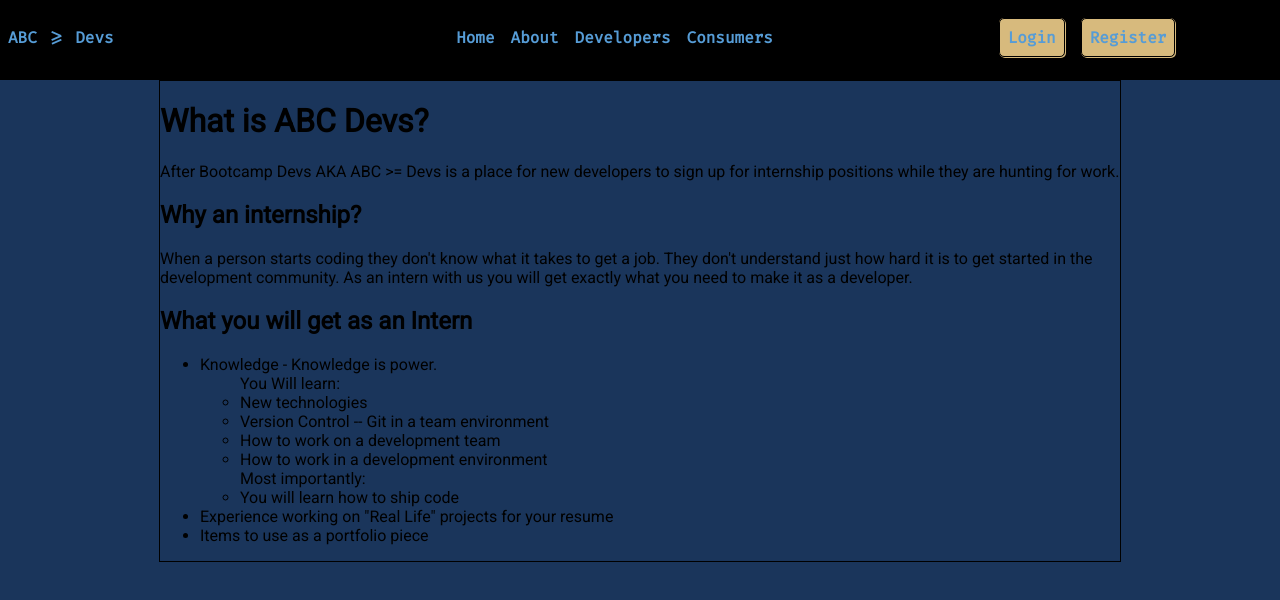
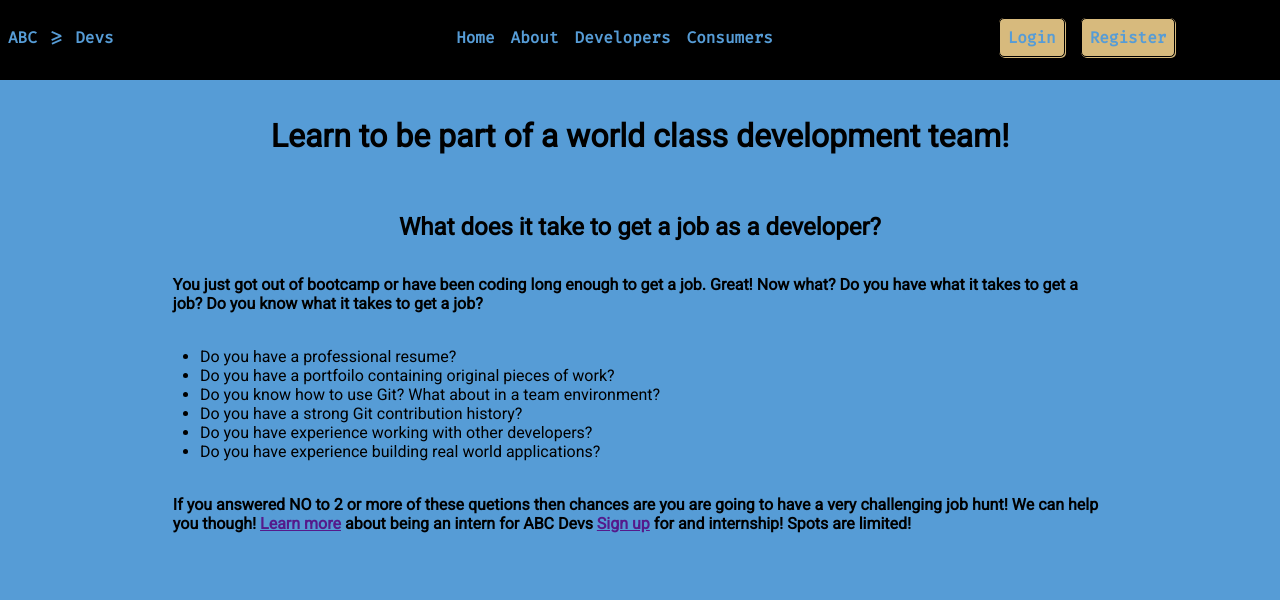
Before and after one commit to skylerwebdev/abc-devs, a React (Create React App) app: page / in a window 1280 px wide. Shown: the top 600 px of the page. Built offline with nearby package versions, Linux system fonts and the light colour scheme.

Commit message:
Original Site

```diff
--- a/src/App.css
+++ b/src/App.css
@@ -7,7 +7,6 @@
 
 @media screen and (min-width: 768px) {
   .App{
-    border: 1px solid black;
     width: 75%;
     margin: 0 auto;
   }
--- a/src/components/NavBar.jsx
+++ b/src/components/NavBar.jsx
@@ -26,7 +26,7 @@ const NavBar = () => {
             </div>
             <div className={!open || size.width > 768 ? "nCt hidden" : "nCt"}>
             <NL className="nL" exact to='/'>Home</NL>
-            <NL className="nL" to='#'>About</NL>
+            <NL className="nL" to='/about'>About</NL>
             <NL className="nL" to='#'>Developers</NL>
             <NL className="nL" to='#'>Consumers</NL>
             </div>
--- a/src/configs/AppRouter.jsx
+++ b/src/configs/AppRouter.jsx
@@ -3,11 +3,13 @@ import { Route as R, Switch} from 'react-router-dom'
 import Home from '../pages/Home'
 import Login from '../pages/Login'
 import Hello from '../pages/Hello'
+import About from '../pages/About'
 const AppRouter = () => {
     return (
         <div>
             <Switch>
             <R exact path='/'>{Home}</R>
+    <R path="/about">{About}</R>
             <R path='/hello'>{Hello}</R>
     <R exact path='/login'>{Login}</R>
     </Switch>
--- a/src/index.css
+++ b/src/index.css
@@ -5,7 +5,7 @@ body {
     sans-serif;
   -webkit-font-smoothing: antialiased;
   -moz-osx-font-smoothing: grayscale;
-  background-color: #1a355b;
+  background-color: #569cd6;
 }
 
 code {
--- /dev/null
+++ b/src/pages/About.jsx
@@ -0,0 +1,45 @@
+import React from 'react'
+import '../styles/Pages.css'
+const About = () => {
+    return (
+        <div className="pageMain">
+            <div className="pageTop">
+                <div className="ptLt">
+                    <h1 className="ptLtHeader">What is ABC Devs?</h1>
+                    <p className="ptLtP">After Bootcamp Devs AKA ABC >= Devs is a place for new developers to sign up for internship positions while they are hunting for work.</p>
+                    <h2>Why an internship?</h2>
+                    <p>When a person starts coding they don't know what it takes to get a job. They don't understand just how hard it is to get started in the development community. As an intern with us you will get exactly what you need to make it as a developer.</p>
+                    <h2>What you will get as an Intern</h2>
+                    <ul>
+                        <li>Knowledge - Knowledge is power.</li>
+                        <ul>
+                            You Will learn:
+                            <li>New technologies</li>
+                            <li>Version Control -- Git in a team environment</li>
+                            <li>How to work on a development team</li>
+                            <li>How to work in a development environment</li>
+                            Most importantly:
+                            <li>You will learn how to ship code</li>
+                        </ul>
+                        <li>Experience working on "Real Life" projects for your resume</li>
+                        <li>Items to use as a portfolio piece</li>
+                    </ul>
+                </div>
+                <div className="ptCt"></div>
+                <div className="ptRt"></div>
+            </div>
+            <div className="pageMid">
+                <div className="pmLt"></div>
+                <div className="pmCt"></div>
+                <div className="pmRt"></div>
+            </div>
+            <div className="pageBot">
+                <div className="pbLt"></div>
+                <div className="pbCt"></div>
+                <div className="pbRt"></div>
+            </div>
+        </div>
+    )
+}
+
+export default About
--- a/src/pages/Home.jsx
+++ b/src/pages/Home.jsx
@@ -1,36 +1,29 @@
 import React from 'react'
 import '../styles/Pages.css'
+import { Link } from 'react-router-dom'
 const Home = () => {
     return (
-        <div className="pageMain">
+        <div>
+                    <div className="pageMain">
             <div className="pageTop">
-                <div className="ptLt">
-                    <h1 className="ptLtHeader">What is ABC Devs?</h1>
-                    <p className="ptLtP">After Bootcamp Devs AKA ABC >= Devs is a place for new developers to sign up for internship positions while they are hunting for work.</p>
-                    <h2>Why an internship?</h2>
-                    <p>When a person starts coding they don't know what it takes to get a job. They don't understand just how hard it is to get started in the development community. As an intern with us you will get exactly what you need to make it as a developer.</p>
-                    <h2>What you will get as an Intern</h2>
-                    <ul>
-                        <li>Knowledge - Knowledge is power.</li>
-                        <ul>
-                            You Will learn:
-                            <li>New technologies</li>
-                            <li>Version Control -- Git in a team environment</li>
-                            <li>How to work on a development team</li>
-                            <li>How to work in a development environment</li>
-                            Most importantly:
-                            <li>You will learn how to ship code</li>
-                        </ul>
-                        <li>Experience working on "Real Life" projects for your resume</li>
-                        <li>Items to use as a portfolio piece</li>
-                    </ul>
-                </div>
-                <div className="ptCt"></div>
+                <div className="ptLt"></div>
+                <div className="ptCt"><h1 className="ctrHdr">Learn to be part of a world class development team!</h1></div>
                 <div className="ptRt"></div>
             </div>
             <div className="pageMid">
-                <div className="pmLt"></div>
-                <div className="pmCt"></div>
+                <div className="pmLt">
+                    <h2>What does it take to get a job as a developer?</h2>
+                    <h4 className='homep'>You just got out of bootcamp or have been coding long enough to get a job. Great! Now what? Do you have what it takes to get a job? Do you know what it takes to get a job?</h4>
+                    <ul>
+                        <li>Do you have a professional resume?</li>
+                        <li>Do you have a portfoilo containing original pieces of work?</li>
+                        <li>Do you know how to use Git? What about in a team environment?</li>
+                        <li>Do you have a strong Git contribution history?</li>
+                        <li>Do you have experience working with other developers?</li>
+                        <li>Do you have experience building real world applications?</li>
+                    </ul>
+                    <h4 className='homep'>If you answered NO to 2 or more of these quetions then chances are you are going to have a very challenging job hunt! We can help you though! <Link>Learn more</Link> about being an intern for ABC Devs <Link>Sign up</Link> for and internship! Spots are limited!</h4>
+                </div>
                 <div className="pmRt"></div>
             </div>
             <div className="pageBot">
@@ -39,6 +32,7 @@ const Home = () => {
                 <div className="pbRt"></div>
             </div>
         </div>
+        </div>
     )
 }
 
--- a/src/styles/Nav.css
+++ b/src/styles/Nav.css
@@ -30,6 +30,8 @@
 }
 .nL:hover{
     color:#d7ba7d;
+    cursor: pointer;
+
 }
 .nCt, .nRt{
     display: flex;
@@ -40,6 +42,10 @@
 }
 .open{
     cursor: pointer;
+}
+a{
+    cursor: pointer !important;
+
 }
 @media screen and (min-width: 768px) {
     span{
@@ -73,6 +79,8 @@
 .nL{
     /* margin-right: 1rem; */
     border: none;
+    cursor: pointer;
+
 }
 .hide{
     display: none;
--- a/src/styles/Pages.css
+++ b/src/styles/Pages.css
@@ -17,11 +17,11 @@
     flex-direction: row;
 }
 .ptLt{
-    flex-shrink: 8;
+    flex-grow: 1;
     text-align: left;
 }
 .ptCt{
-    flex-grow: 1;
+    flex-grow: 2;
 }
 .ptRt{
     flex-grow: 1;
@@ -46,6 +46,18 @@
 .pbRt{
     flex-grow: 2;
 }
+.ctrHdr{
+padding: 1rem;
+}
+.homep{
+    text-align: left;
+    padding: .8rem;
+    /* padding-left: 15rem; */
+}
+li{
+    text-align: left;
+}
+
 @media screen and (min-width: 768px){
 
 }
```
